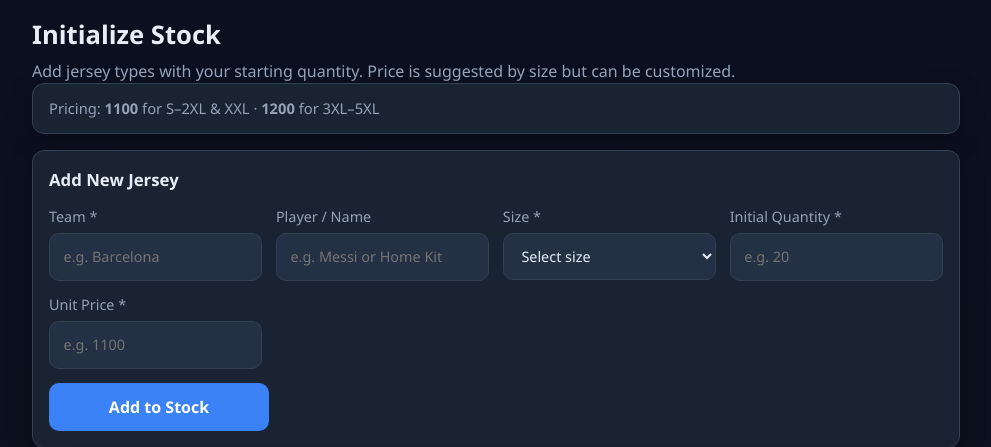
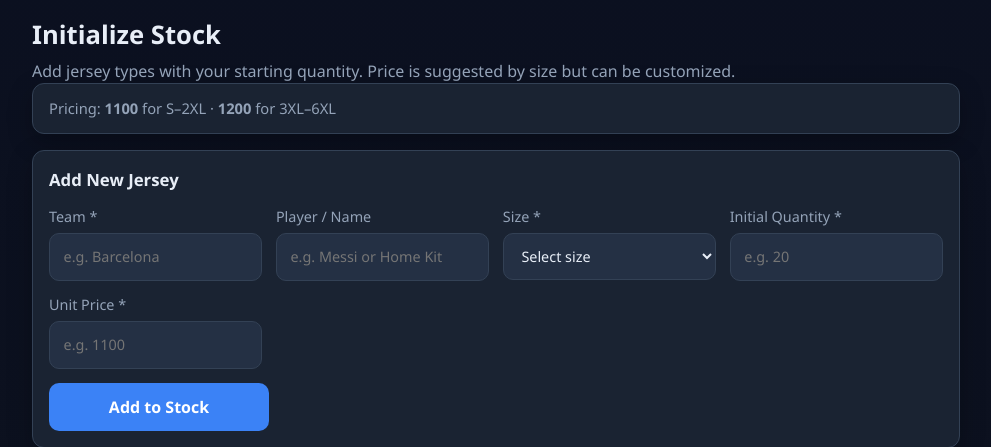
Before and after one commit to DeadL0CCk/Jersey-sell-management, a Flask app: page /stock/setup in a window 1280 px wide. Shown: the part 61-508 px from the top of the page, without its empty margins (144-1135 px from the left). Run offline with Flask 3, Linux system fonts and the light colour scheme; data comes from the database, SQL or seed files in the repository; data that the repository does not hold is empty.

Commit message:
Replace XXL size with 6XL and update pricing configuration

```diff
--- a/app.py
+++ b/app.py
@@ -6,7 +6,7 @@ import models
 app = Flask(__name__)
 app.secret_key = "jersey-sales-tracker-dev-key"
 
-SIZES = ["S", "M", "L", "XL", "2XL", "3XL", "4XL", "5XL", "XXL"]
+SIZES = ["S", "M", "L", "XL", "2XL", "3XL", "4XL", "5XL", "6XL"]
 
 
 @app.before_request
--- a/models.py
+++ b/models.py
@@ -1,6 +1,6 @@
 from database import get_connection
 
-LARGE_SIZES = {"3XL", "4XL", "5XL"}
+LARGE_SIZES = {"3XL", "4XL", "5XL", "6XL"}
 PRICE_LARGE = 1200.0
 PRICE_STANDARD = 1100.0
 
--- a/templates/setup_stock.html
+++ b/templates/setup_stock.html
@@ -9,7 +9,7 @@
 </section>
 
 <section class="panel panel-note">
-    <p class="pricing-note">Pricing: <strong>1100</strong> for S–2XL & XXL · <strong>1200</strong> for 3XL–5XL</p>
+    <p class="pricing-note">Pricing: <strong>1100</strong> for S–2XL · <strong>1200</strong> for 3XL–6XL</p>
 </section>
 
 <section class="panel">
@@ -92,7 +92,7 @@
 document.addEventListener("DOMContentLoaded", function() {
     const sizeSelect = document.querySelector('select[name="size"]');
     const priceInput = document.getElementById('unit_price');
-    const largeSizes = ["3XL", "4XL", "5XL"];
+    const largeSizes = ["3XL", "4XL", "5XL", "6XL"];
 
     sizeSelect.addEventListener("change", function() {
         const size = sizeSelect.value;
```
